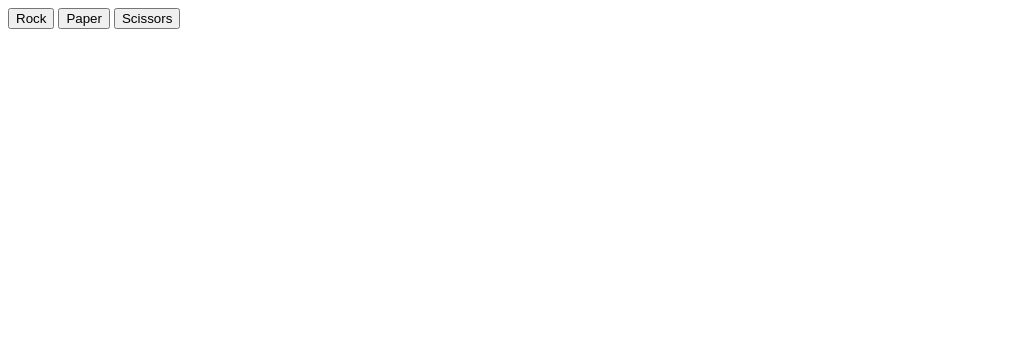
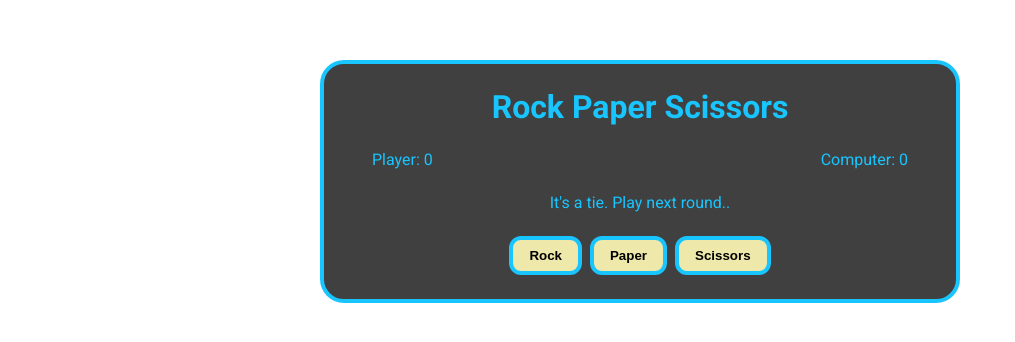
Before and after one commit to JollyJoker90/Odin-RockPaperScissors, a plain HTML site: page index.html in a window 1280 px wide. Both pictures are taken after a click on the button "Rock". Shown: the whole page, without its empty margins (0-1015 px from the left). Drawn offline with Linux system fonts and the light colour scheme; a web font is replaced by a local one.

Commit message:
Added UI Buttons and text feedback refactored functions to update UI elements beginning of game end screen

```diff
--- a/code.js
+++ b/code.js
@@ -1,3 +1,11 @@
+const gameWindow = document.querySelector(".gameWindow");
+const btns = document.querySelectorAll("button");
+const textField = document.querySelector(".subtext");
+const playerScoreValue = document.querySelector(".playerScoreValue");
+const computerScoreValue = document.querySelector(".computerScoreValue");
+let playerScore = 0;
+let computerScore = 0;
+
 capitalize = (str) => {
     return String(str).charAt(0).toUpperCase() + String(str).slice(1).toLowerCase();
 }
@@ -23,33 +31,46 @@ getHumanChoice = () => {
 }
 
 playRound = (human, computer) => {
+    let roundWinner = "";
     if (human === computer) {
-        return
+        roundWinner = "";
     } else if ((human === "Rock" && computer === "Scissors") ||
         (human === "Paper" && computer === "Rock") ||
         (human === "Scissors" && computer === "Paper")) {
-        console.log(`You win this round! ${human} beats ${computer}.`);
-        return "player"
+        roundWinner = "player";
     } else if ((human === "Paper" && computer === "Scissors") ||
         (human === "Scissors" && computer === "Rock") ||
         (human === "Rock" && computer === "Paper")) {
-        console.log(`You lose this round! ${computer} beats ${human}.`);
-        return "computer"
+        roundWinner = "computer";
     }
+    handleRoundResult(roundWinner, human, computer);
 }
-
-const gameWindow = document.querySelector(".gameWindow");
-const btnRock = document.querySelector(".rock");
-const btnPaper = document.querySelector(".paper");
-const btnScissors = document.querySelector(".scissors");
-const btns = document.querySelectorAll("button");
 
 btns.forEach(btn => {
     btn.addEventListener("click", () => {
-        console.log("Test")
+        let playerSelection = btn.value;
+        let computerSelection = getComputerChoice();
+        playRound(playerSelection, computerSelection);
     })
 })
 
+const handleRoundResult = (roundResult, human, computer) => {
+    let winConditionRounds = 5
+    if (roundResult === "") {
+        textField.textContent = "It's a tie.\nPlay next round.."
+    } else if (roundResult === "player") {
+        textField.textContent = `You win this round! ${human} beats ${computer}.`;
+        playerScore++;
+        playerScoreValue.textContent = playerScore.toString();
+    } else if (roundResult === "computer") {
+        textField.textContent = `You lose this round! ${computer} beats ${human}.`;
+        computerScore++;
+        computerScoreValue.textContent = computerScore.toString();
+    }
+    if (playerScore >= winConditionRounds || computerScore >= winConditionRounds) {
+        // End game
+    }
+}
 
 // playGame = () => {
 //     let playerScore = 0;
--- a/index.html
+++ b/index.html
@@ -6,14 +6,30 @@
     <meta name="viewport" content="width=device-width, initial-scale=1.0">
     <title>Rock Paper Scissors</title>
     <link rel="stylesheet" href="styles.css">
-    <script src="code.js"></script>
+    <link rel="preconnect" href="https://fonts.googleapis.com">
+    <link rel="preconnect" href="https://fonts.gstatic.com" crossorigin>
+    <link
+        href="https://fonts.googleapis.com/css2?family=Euphoria+Script&family=Roboto:ital,wght@0,100;0,300;0,400;0,500;0,700;0,900;1,100;1,300;1,400;1,500;1,700;1,900&display=swap"
+        rel="stylesheet">
+    <script src="code.js" defer></script>
 </head>
 
 <body>
     <div class="gameWindow">
-        <button class="btn rock" value="Rock">Rock</button>
-        <button class="btn paper" value="Paper">Paper</button>
-        <button class="btn scissor" value="Scissors">Scissors</button>
+        <h1>Rock Paper Scissors</h1>
+        <div class="scores">
+            <p class="playerScore">Player: <span class="playerScoreValue">0</span></p>
+            <p class="computerScore">Computer: <span class="computerScoreValue">0</span></p>
+        </div>
+        <p class="subtext">Make your choice!</p>
+        <div class="buttonContainer">
+            <button class="btn rock" value="Rock">Rock</button>
+            <button class="btn paper" value="Paper">Paper</button>
+            <button class="btn scissor" value="Scissors">Scissors</button>
+        </div>
+        <div class="gameEndScreen" style="display: none;">
+            <p class="gameEndScreenText">TEST</p>
+        </div>
     </div>
 </body>
 
--- a/styles.css
+++ b/styles.css
@@ -0,0 +1,60 @@
+:root {
+    --bg-color: #404040;
+    --main-color: #18c5ff;
+}
+
+* {
+    margin: 0;
+    padding: 0;
+}
+
+html {
+    box-sizing: border-box;
+    font-family: "Roboto", "Arial";
+}
+
+h1,
+p {
+    text-align: center;
+}
+
+.gameWindow {
+    margin: 60px 25%;
+    padding: 24px 48px;
+    background-color: var(--bg-color);
+    color: var(--main-color);
+    border: 4px solid var(--main-color);
+    border-radius: 24px;
+    display: flex;
+    flex-direction: column;
+    justify-content: center;
+    align-items: stretch;
+    gap: 24px;
+}
+
+.buttonContainer {
+    display: flex;
+    justify-content: center;
+    align-items: center;
+    gap: 8px;
+}
+
+.btn {
+    padding: 8px 16px;
+    min-width: 64px;
+    background-color: palegoldenrod;
+    border: 4px solid #18c5ff;
+    border-radius: 12px;
+    /* flex: 1; */
+    font-weight: bold;
+}
+
+.btn:hover {
+    background-color: var(--bg-color);
+    color: var(--main-color);
+}
+
+.scores {
+    display: flex;
+    justify-content: space-between;
+}
```
